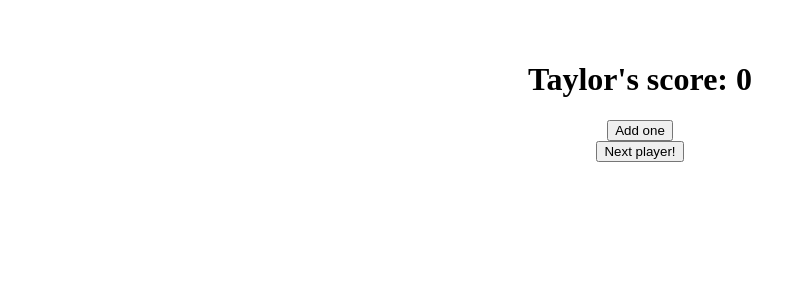
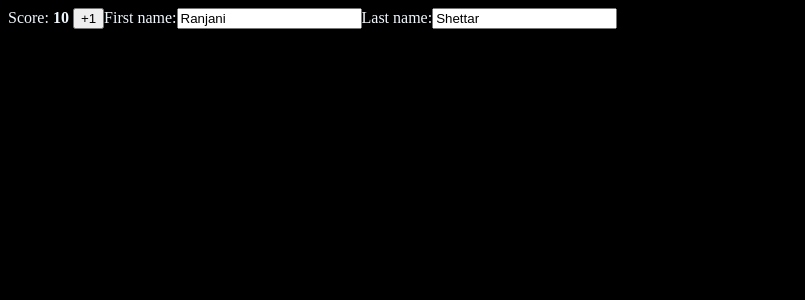
Before and after one commit to petermoyano/react-beta-docs, a React (Vite) app: page / in a window 1280 px wide. Shown: the top 300 px of the page, without its empty margins (0-805 px from the left). Built offline with nearby package versions, Linux system fonts and the light colour scheme.

Commit message:
Objects in State

```diff
--- a/src/App.css
+++ b/src/App.css
@@ -1,41 +1,4 @@
-#root {
-  max-width: 1280px;
-  margin: 0 auto;
-  padding: 2rem;
-  text-align: center;
+body {
+  background-color: black;
+  color: aliceblue;
 }
-
-.logo {
-  height: 6em;
-  padding: 1.5em;
-  will-change: filter;
-}
-.logo:hover {
-  filter: drop-shadow(0 0 2em #646cffaa);
-}
-.logo.react:hover {
-  filter: drop-shadow(0 0 2em #61dafbaa);
-}
-
-@keyframes logo-spin {
-  from {
-    transform: rotate(0deg);
-  }
-  to {
-    transform: rotate(360deg);
-  }
-}
-
-@media (prefers-reduced-motion: no-preference) {
-  a:nth-of-type(2) .logo {
-    animation: logo-spin infinite 20s linear;
-  }
-}
-
-.card {
-  padding: 2em;
-}
-
-.read-the-docs {
-  color: #888;
-}
--- a/src/App.jsx
+++ b/src/App.jsx
@@ -6,6 +6,7 @@
 import { CounterBad, CounterGood } from "./reference/useState/Counter";
 import PreservingState from "./Learn/PreservingState";
 import ResettingStateSamePosition from "./reference/useState/ResettingStateSamePosition";
+import UpdatingObjectsInState from "./Learn/UpdatingObjectsInState";
 function App() {
   return (
     <div className="App">
@@ -16,7 +17,8 @@
       {/* <CounterBad />
       <CounterGood /> */}
       {/* <PreservingState /> */}
-      <ResettingStateSamePosition />
+      {/* <ResettingStateSamePosition /> */}
+      <UpdatingObjectsInState />
     </div>
   );
 }
--- /dev/null
+++ b/src/Learn/UpdatingObjectsInState.jsx
@@ -0,0 +1,43 @@
+import { useState } from "react";
+
+export default function UpdatingObjectsInState() {
+  const [player, setPlayer] = useState({
+    firstName: "Ranjani",
+    lastName: "Shettar",
+    score: 10,
+  });
+
+  function handlePlusClick() {
+    setPlayer((prevPlayer) => {
+      return { ...prevPlayer, score: prevPlayer.score + 1 };
+    });
+  }
+
+  function handleFirstNameChange(e) {
+    setPlayer({
+      ...player,
+      firstName: e.target.value,
+    });
+  }
+
+  function handleLastNameChange(e) {
+    setPlayer({ ...player, lastName: e.target.value });
+  }
+
+  return (
+    <>
+      <label>
+        Score: <b>{player.score}</b>{" "}
+        <button onClick={handlePlusClick}>+1</button>
+      </label>
+      <label>
+        First name:
+        <input value={player.firstName} onChange={handleFirstNameChange} />
+      </label>
+      <label>
+        Last name:
+        <input value={player.lastName} onChange={handleLastNameChange} />
+      </label>
+    </>
+  );
+}
```
